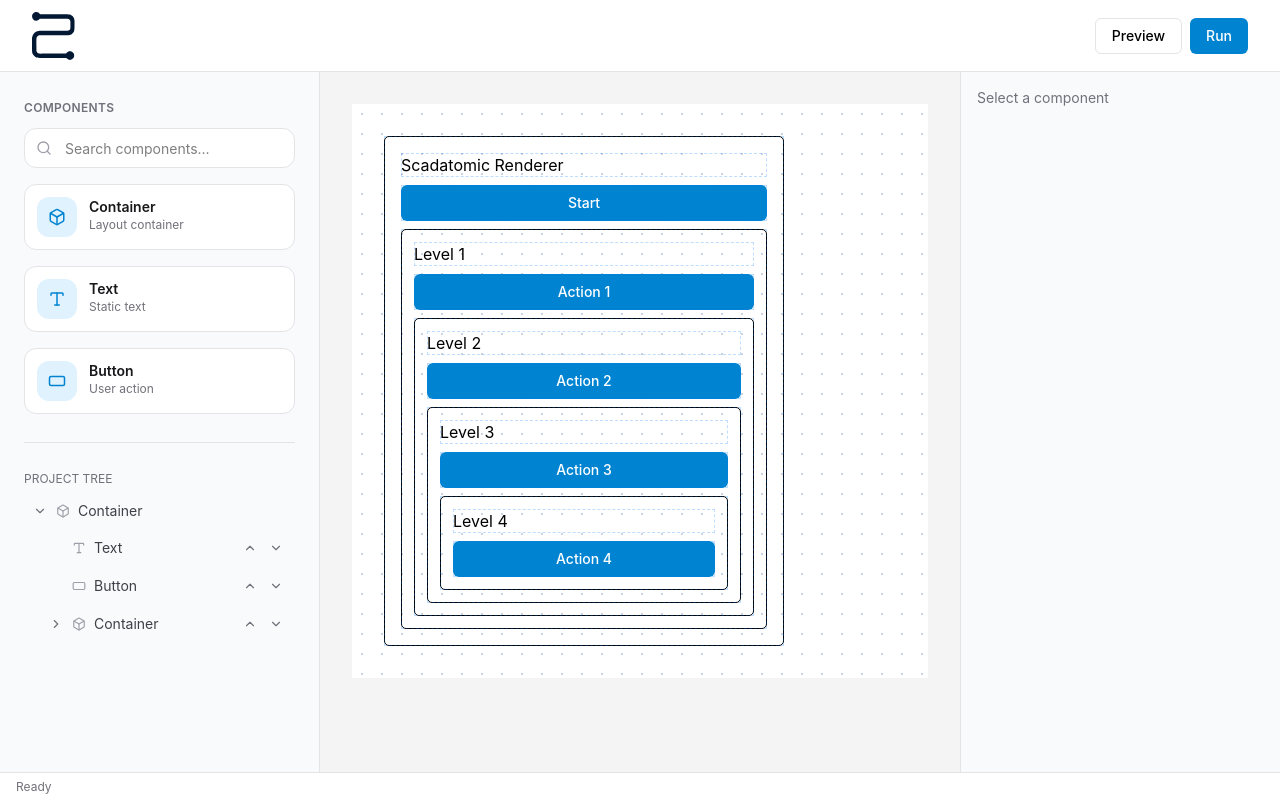
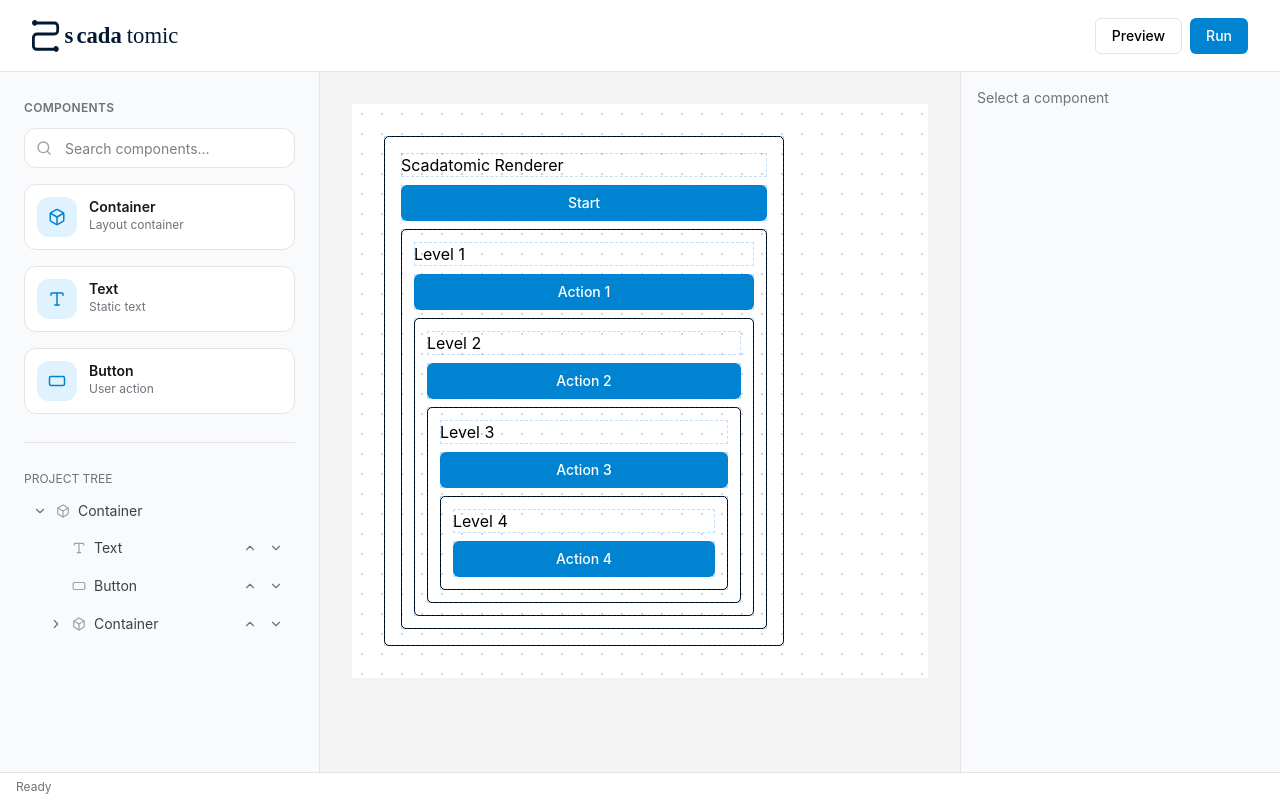
Before and after one commit to emzet92/scadatomic-editor-v4, a React (Vite) app: page / in a window 1280 px wide. Built offline with nearby package versions, Linux system fonts and the light colour scheme.

Commit message:
logo final

```diff
--- a/index.html
+++ b/index.html
@@ -2,7 +2,7 @@
 <html lang="en">
   <head>
     <meta charset="UTF-8" />
-    <link rel="icon" type="image/svg+xml" href="/favicon.svg" />
+    <link rel="icon" type="image/svg+xml" href="/logo.svg" />
     <meta name="viewport" content="width=device-width, initial-scale=1.0" />
     <title>scadatomic-editor-v4</title>
   </head>
--- a/src/uiframework/EditorLayout.tsx
+++ b/src/uiframework/EditorLayout.tsx
@@ -28,10 +28,10 @@
         "
       >
         <img
-          src="/logo.svg"
+          src="/logo2.svg"
           alt="Scadatomic"
           className="
-            h-12
+            h-8
             w-auto
             shrink-0
           "
```
Also changed, not shown: logo2.svg (added).
